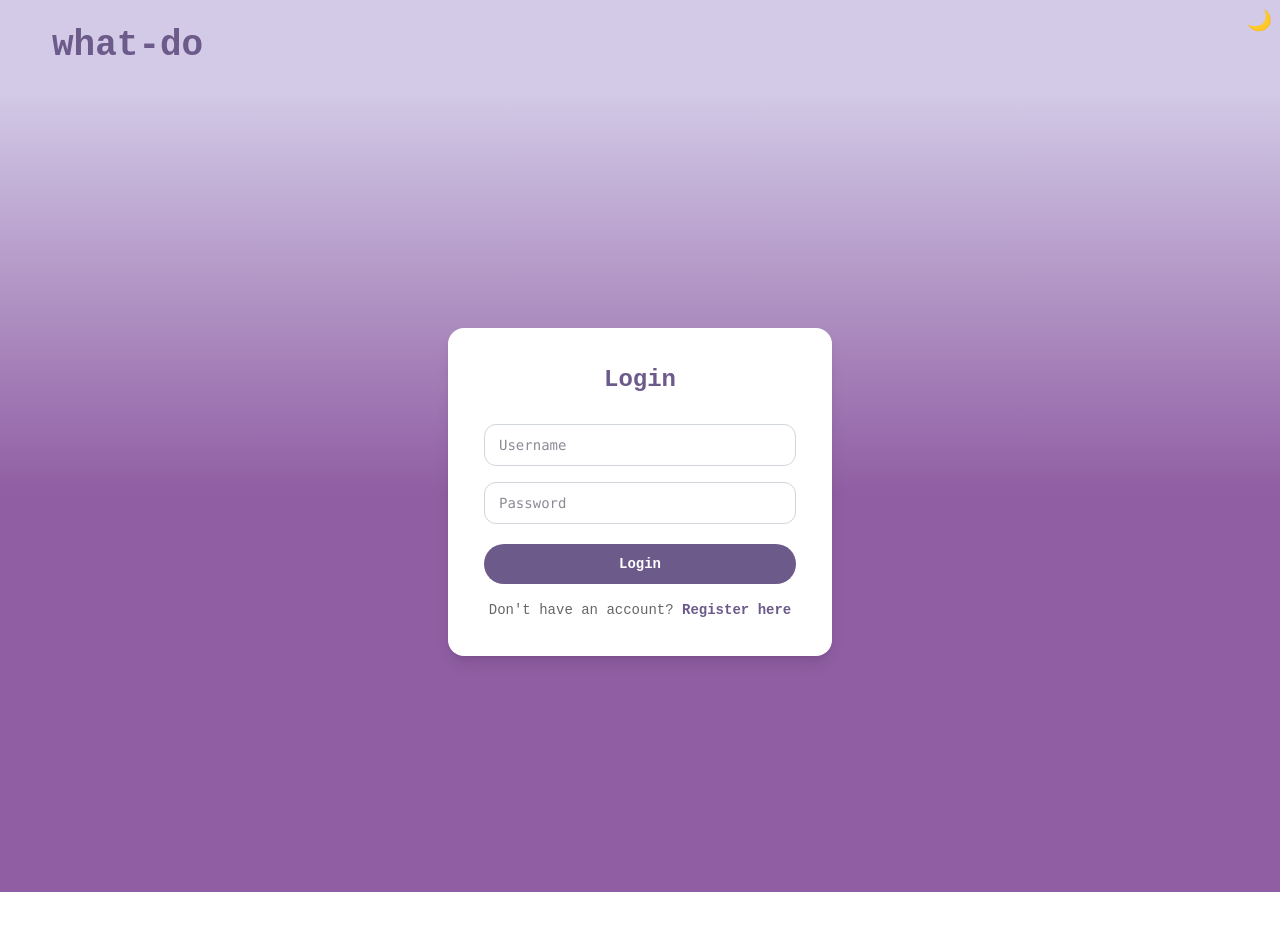
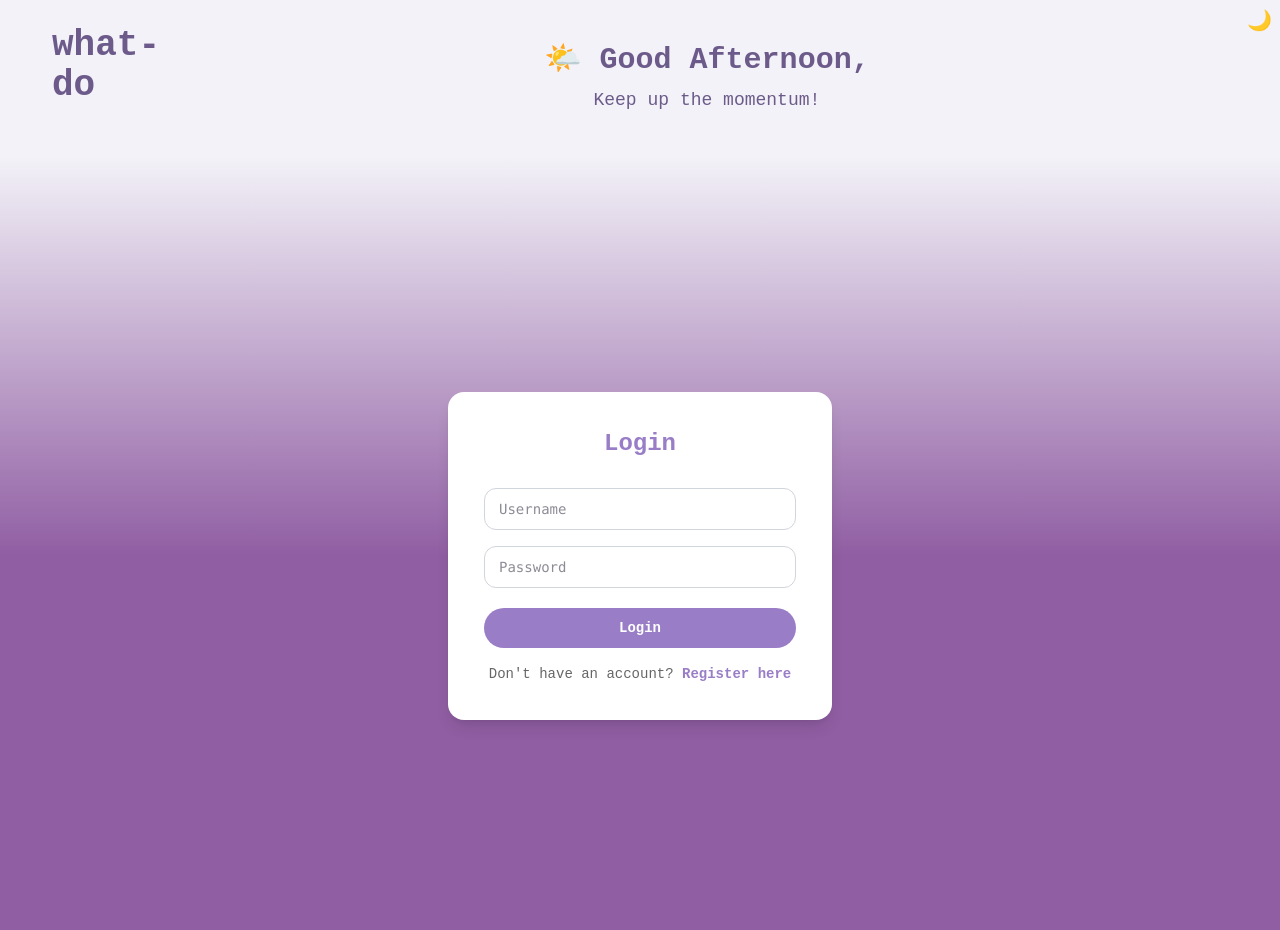
Before and after one commit to Imtela04/to-do-list-2.0, a React (Vite) app in the folder frontend/: page /login in a window 1280 px wide. Shown: the top 930 px of the page. Before the commit the page ends 892 px from the top, so only its background shows below. Built offline with nearby package versions, Linux system fonts and the light colour scheme.

Commit message:
greetings moved to navbar, layout and styling improvements

```diff
--- a/frontend/src/components/navbar.jsx
+++ b/frontend/src/components/navbar.jsx
@@ -13,18 +13,41 @@ export default function Navbar({ showLogout = false, username = null }) {
         navigate("/login");
     };
 
+    const greeting     = (() => {
+        const h = new Date().getHours();
+        if (h >= 5  && h < 12) return { emoji: "🌅", text: "Good Morning",   sub: "Fresh start. Let's get it!" };
+        if (h >= 12 && h < 17) return { emoji: "🌤️", text: "Good Afternoon", sub: "Keep up the momentum!" };
+        if (h >= 17 && h < 24) return { emoji: "🌇", text: "Good Evening",   sub: "You're almost there!" };
+        return                         { emoji: "🌙", text: "Good Night",     sub: "Recharge for tomorrow." };
+    })();
+
+
     return (
         <div className="static w-full"
             style={{background:"var(--card-a)",padding:"2em 4em"}}>
-                <h2 className="font-bold text-4xl" style={{color:"var(--card-b)"}}>what-do</h2>
+                <div className="flex">
+                    <h2 className="font-bold text-4xl" style={{color:"var(--card-b)"}}>what-do</h2>
+
+                    {/* Greeting */}
+                    <div className="flex flex-col text-center py-4 px-2 gap-2 w-full typed" style={{background:"var(--card-a)", color: "var(--card-a-text)" }}>
+                        <h1 className="text-3xl font-bold">
+                            {greeting.emoji} {greeting.text}, {username}
+                        </h1>
+                        <p className="text-lg">{greeting.sub}</p>
+                    </div>
+                </div>
+
             <div className="absolute top-0 right-2 z-50 flex items-center gap-2 py-2 font-semibold text-sm"
                 style={{ color: "var(--card-b)" }}>
+
                 <button
                     onClick={() => setIsDark(prev => !prev)}
                     className="bg-transparent border-none text-xl cursor-pointer transition-transform duration-500 hover:rotate-12 hover:scale-125"
                 >
                     {isDark ? "☀️" : "🌙"}
                 </button>
+
+
 
                 {/* user dropdown */}
                 {showLogout && username && (
--- a/frontend/src/pages/index.jsx
+++ b/frontend/src/pages/index.jsx
@@ -386,13 +386,6 @@ export default function Index() {
 
     // ── Derived ──────────────────────────────────────────────
     const username     = getUsername();
-    const greeting     = (() => {
-        const h = new Date().getHours();
-        if (h >= 5  && h < 12) return { emoji: "🌅", text: "Good Morning",   sub: "Fresh start. Let's get it!" };
-        if (h >= 12 && h < 17) return { emoji: "🌤️", text: "Good Afternoon", sub: "Keep up the momentum!" };
-        if (h >= 17 && h < 24) return { emoji: "🌇", text: "Good Evening",   sub: "You're almost there!" };
-        return                         { emoji: "🌙", text: "Good Night",     sub: "Recharge for tomorrow." };
-    })();
 
     const today = DAY_NAMES[new Date().getDay()];
 
@@ -419,22 +412,15 @@ export default function Index() {
     return (
         <>
             <Navbar showLogout username={username} />
-            {/* Greeting */}
-            <div className=" flex flex-col text-center py-4 px-2 gap-2 w-full" style={{background:"var(--card-a)", color: "var(--card-a-text)" }}>
-                <h1 className="text-3xl font-bold">
-                    {greeting.emoji} {greeting.text}, {username}
-                </h1>
-                <p className="text-lg">{greeting.sub}</p>
-            </div>
 
 
             <div className="flex flex-col items-center w-full"
                  style={{ background: "var(--bg)", color: "var(--text)", minHeight: "100vh", padding: "1em 2em" }}>
 
                 {/* Main layout */}
-                <div className="flex justify-between px-7 gap-20 w-full md:flex-row flex-col">
+                <div className="flex justify-between px-7 gap-20 w-full overflow-x-auto">
                     {/* category panel */}
-                    <div>
+                    <div className="flex flex-col gap-4 w-44 shrink-0">
                         <CategoryPanel
                             tasks={tasks}
                             selected={selectedCategory}
@@ -470,7 +456,7 @@ export default function Index() {
 
 
                         {/* Toolbar */}
-                        <div className="flex gap-1">
+                        <div className="flex gap-1 py-0.5">
                             <button onClick={filterToday}
                                 className="self-start text-xs font-semibold px-3 py-1.5 rounded-full cursor-pointer transition-all duration-500 hover:scale-105"
                                 style={{ background: "var(--accent)", color: "var(--card-b-text)"}}>
@@ -478,7 +464,7 @@ export default function Index() {
                             </button>
                             {/* Filter bar */}
                             {selectedDate && (
-                                <div className="flex items-center text-xs gap-1 font-semibold px-1" style={{ color: "var(--card-b)" }}>
+                                <div className="flex items-center text-xs gap-1 font-semibold px-1" style={{ color: "var(--card-a-text)" }}>
                                     {selectedDate}
                                     <button onClick={clearFilter} className="cursor-pointer ml-2" style={{ color: "var(--danger)" }}>✕</button>
                                 </div>
@@ -551,7 +537,7 @@ export default function Index() {
                     </div>
 
                     {/* Right panel */}
-                    <div className="flex flex-col gap-5 w-70 py-13">
+                    <div className="flex flex-col gap-5 w-70 py-13 shrink-0">
 
                         {/* Clock */}
                         <div className="rounded-2xl" style={{ ...styles.calendar, padding: "2em" }}>
--- a/frontend/src/style.css
+++ b/frontend/src/style.css
@@ -19,16 +19,16 @@
     --surface:      #ffffff;
     --text:         #1a1a2e;
     --text-muted:   #666;
-    --accent:       #6c5b8a;
+    --accent:       #997ec7;
     --accent-hover: #c4aaee;
-    --card-a:       #d2cae6;
+    --card-a:       #f3f2f8;
     --card-a-text:  #6c5b8a;
     --card-b:       #6c5b8a;
-    --card-b-text:  #d2cae6;
+    --card-b-text:  #f5f3fa;
     --card-blue:    #8a75af;
     --card-blue-text: #d2cae6;
     --clock-color:  #6c5b8a;
-    --calendar-color: #d2cae6;
+    --calendar-color: #f2effc;
     --calendar-text: #6c5b8a;
 
     --clock-text:   #e8deff;
```
Also changed, not shown: 1 other file (tests, documents, lock files or other folders).
